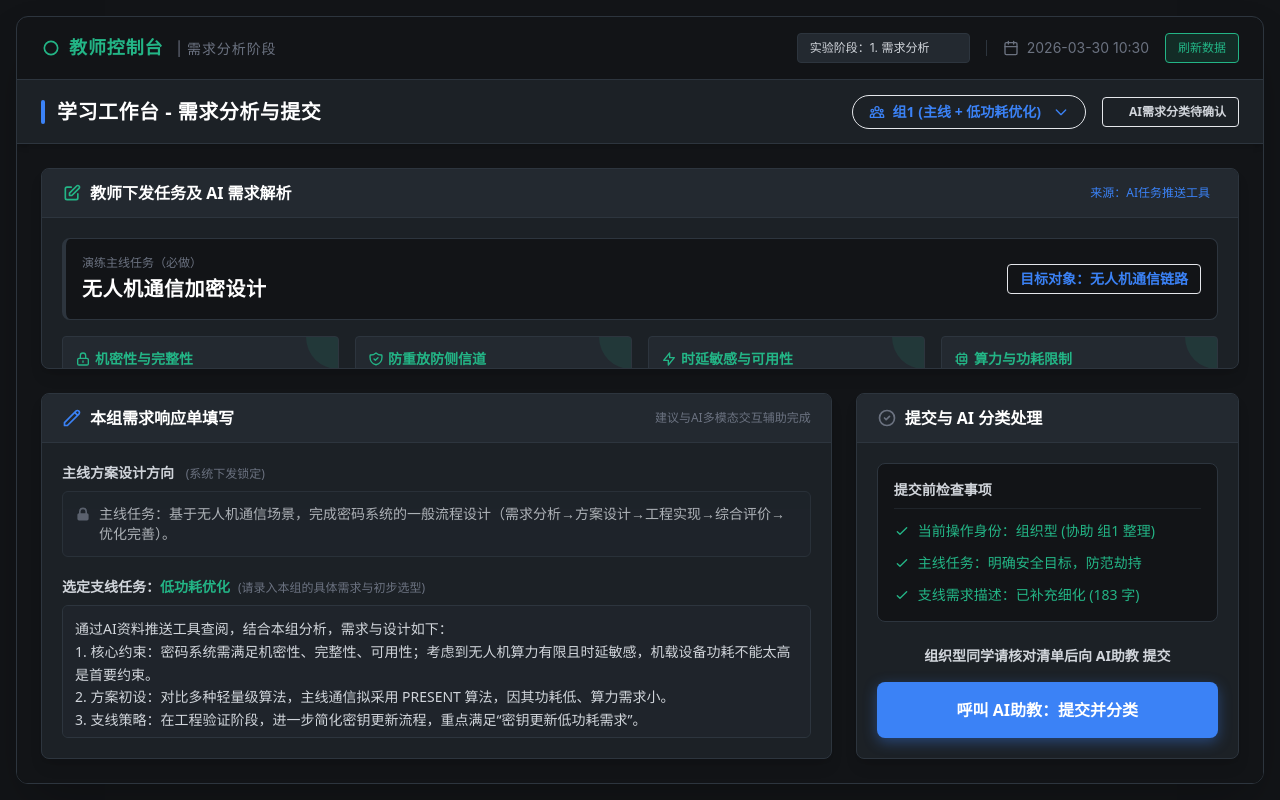
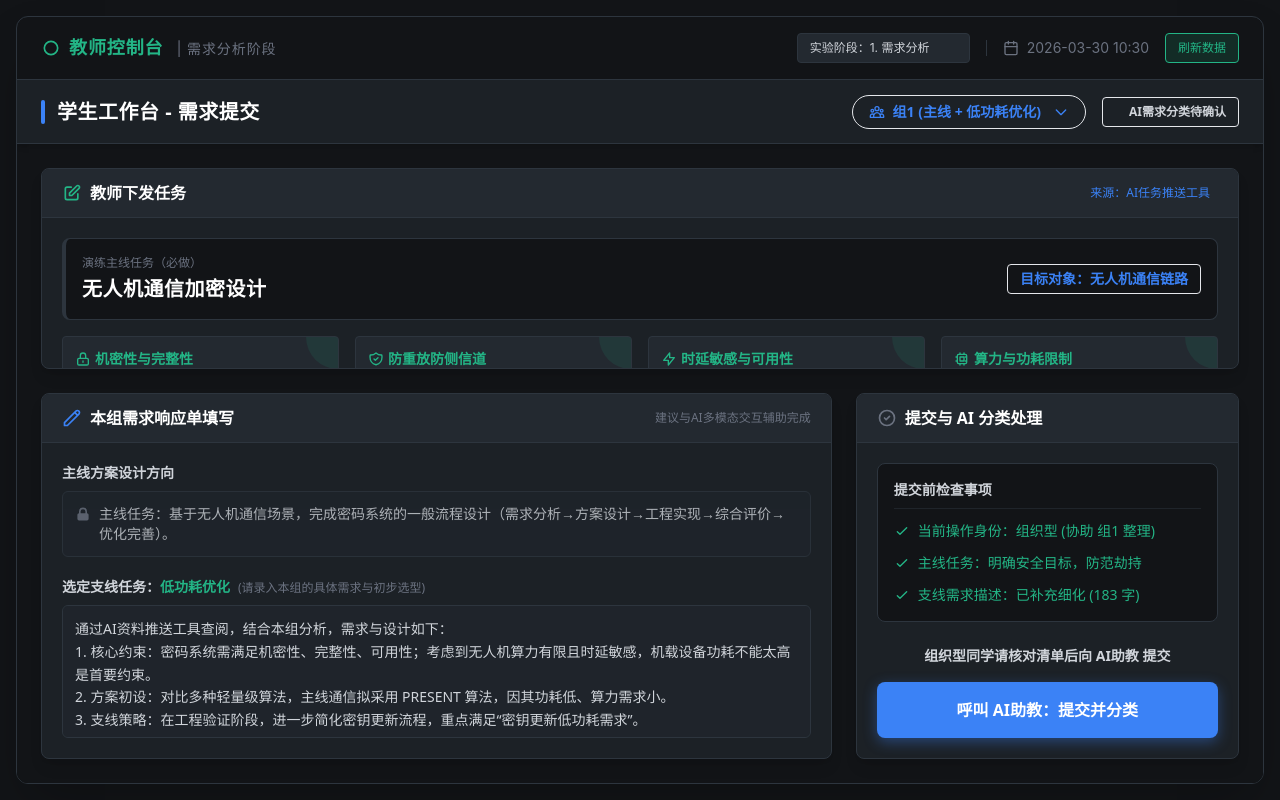
Before and after one commit to Li-ShuangYu/uav-encryption-teaching-demo, a Vue app: page /#/student/task-receive in a window 1280 px wide. Built offline with nearby package versions, Linux system fonts and the light colour scheme.

Commit message:
修改页面字体显示

```diff
--- a/src/views/StudentTaskReceive.vue
+++ b/src/views/StudentTaskReceive.vue
@@ -15,7 +15,7 @@
     <header class="shrink-0 h-16 border-b border-borderColor bg-panelBg flex items-center justify-between px-6 shadow-md z-10">
       <div class="flex items-center gap-3">
         <div class="w-1 h-6 bg-group1 rounded-full"></div>
-        <h1 class="text-xl font-bold text-white tracking-wide">学习工作台 - 需求分析与提交</h1>
+        <h1 class="text-xl font-bold text-white tracking-wide">学生工作台 - 需求提交</h1>
       </div>
       <div class="flex items-center gap-4">
 
@@ -69,7 +69,7 @@
         <div class="px-5 py-3 border-b border-borderColor bg-cardInnerBg flex justify-between items-center">
           <h2 class="font-bold text-white flex items-center gap-2">
             <svg class="w-5 h-5 text-accentGreen" fill="none" stroke="currentColor" viewBox="0 0 24 24"><path stroke-linecap="round" stroke-linejoin="round" stroke-width="2" d="M11 5H6a2 2 0 00-2 2v11a2 2 0 002 2h11a2 2 0 002-2v-5m-1.414-9.414a2 2 0 112.828 2.828L11.828 15H9v-2.828l8.586-8.586z" /></svg>
-            教师下发任务及 AI 需求解析
+            教师下发任务
           </h2>
           <span class="text-xs text-textMuted text-group1 bg-group1/10 px-2 py-1 rounded">来源：AI任务推送工具</span>
         </div>
@@ -107,7 +107,7 @@
           </div>
           <div class="p-5 flex flex-col gap-5 flex-1">
             <div>
-              <label class="block text-sm font-bold text-textMain mb-2">主线方案设计方向 <span class="text-xs text-textMuted font-normal ml-2">(系统下发锁定)</span></label>
+              <label class="block text-sm font-bold text-textMain mb-2">主线方案设计方向 </label>
               <div class="fake-textarea w-full rounded-md p-3 text-sm flex items-start gap-2 bg-darkBg opacity-80 cursor-not-allowed">
                 <svg class="w-4 h-4 text-gray-500 mt-0.5 shrink-0" fill="currentColor" viewBox="0 0 20 20"><path fill-rule="evenodd" d="M5 9V7a5 5 0 0110 0v2a2 2 0 012 2v5a2 2 0 01-2 2H5a2 2 0 01-2-2v-5a2 2 0 012-2zm8-2v2H7V7a3 3 0 016 0z" clip-rule="evenodd"></path></svg>
                 主线任务：基于无人机通信场景，完成密码系统的一般流程设计（需求分析→方案设计→工程实现→综合评价→优化完善）。
--- a/src/views/TeacherTaskPublish.vue
+++ b/src/views/TeacherTaskPublish.vue
@@ -67,7 +67,7 @@
       <div class="flex-1 flex flex-col min-h-0">
         <div class="flex items-center mb-3 flex-none">
           <div class="w-1.5 h-5 bg-infoBlue mr-3 rounded-full"></div>
-          <h2 class="text-xl font-bold text-white tracking-wide">【支线任务方向（预填写，不可编辑）】</h2>
+          <h2 class="text-xl font-bold text-white tracking-wide">【支线任务方向】</h2>
         </div>
 
         <div class="grid grid-cols-2 gap-4 pl-4 flex-1 min-h-0">
```
Also changed, not shown: 1 other file (tests, documents, lock files or other folders).
